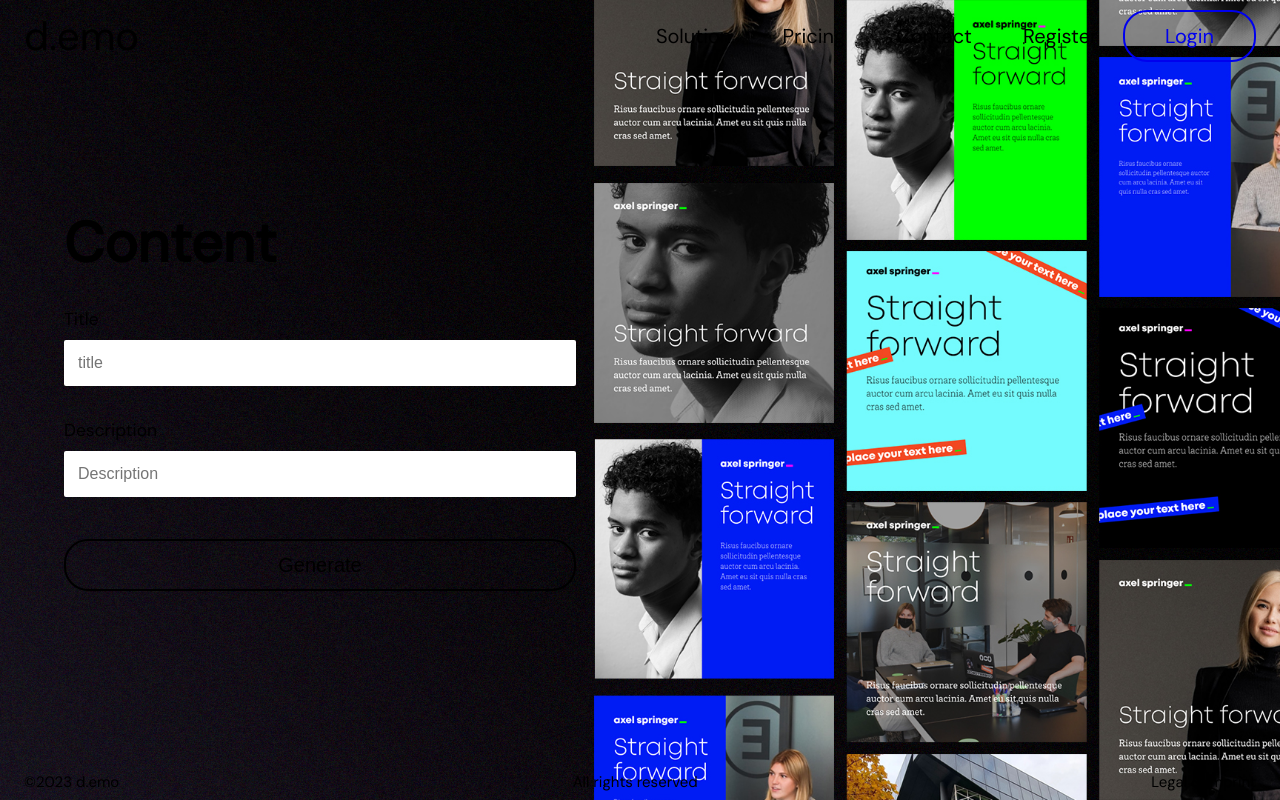
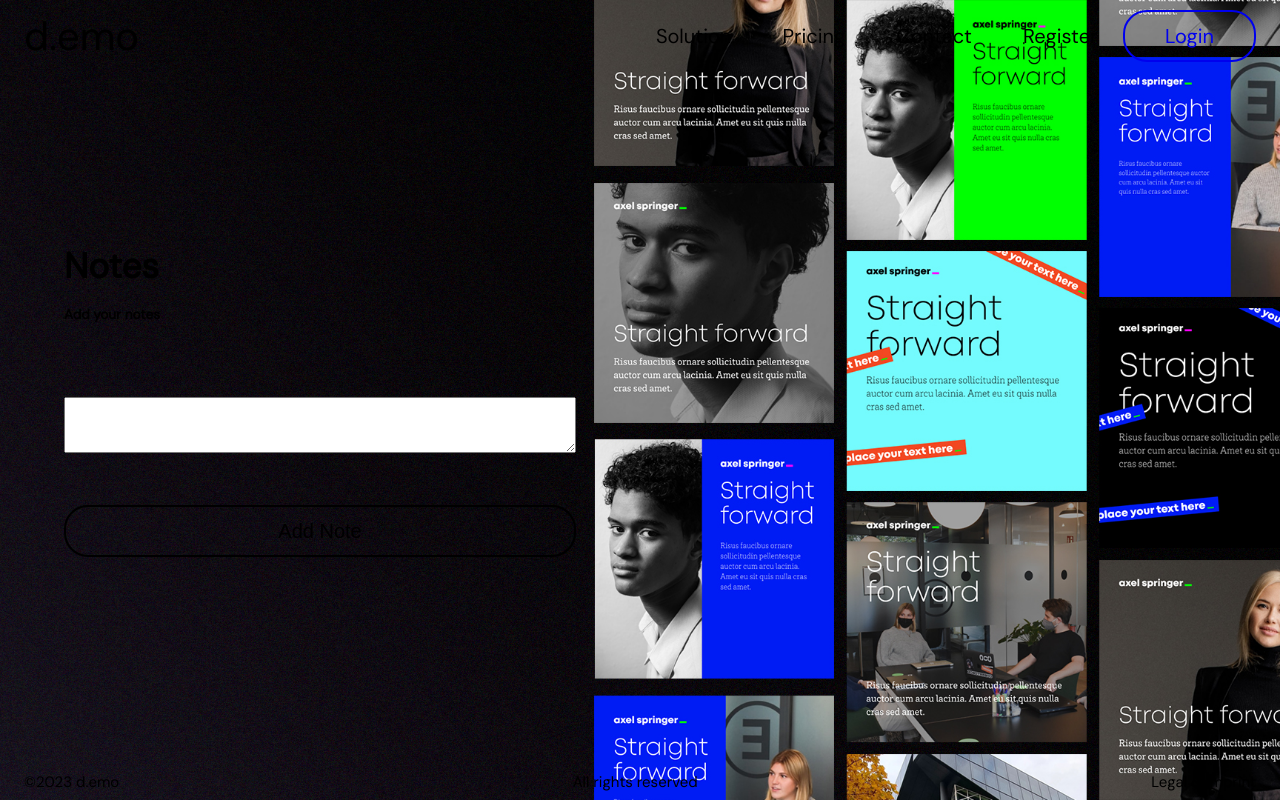
Before and after one commit to eduarnog/demo, a Python web app: template app/templates/simple_pages/dashboard.html in a window 1280 px wide. Run offline with Jinja, Linux system fonts and the light colour scheme; the template is opened without the code that fills it, so the values that code supplies are empty.

Commit message:
v.001.010

```diff
--- a/app/app.py
+++ b/app/app.py
@@ -1,7 +1,8 @@
 from flask import Flask
-from . import simple_pages, users
 from app.extensions.database import db, migrate
 from app.extensions.authentication import login_manager
+from . import simple_pages, users, notes
+
 
 def create_app():
   app = Flask(__name__)
@@ -16,6 +17,7 @@
 def register_blueprints(app: Flask):
   app.register_blueprint(simple_pages.routes.blueprint)
   app.register_blueprint(users.routes.blueprint)
+  app.register_blueprint(notes.routes.blueprint)
 
 # Extensions
 def register_extensions(app: Flask):
--- /dev/null
+++ b/app/notes/__init__.py
@@ -0,0 +1 @@
+from . import routes, models
--- a/app/static/scripts.js
+++ b/app/static/index.js
@@ -4,3 +4,12 @@
 menuButton.addEventListener('click', function() {
   menuSection.classList.toggle('open');
 });
+
+function deleteNote(noteId) {
+  fetch("/delete-note", {
+    method: "POST",
+    body: JSON.stringify({ noteId: noteId }),
+  }).then((_res) => {
+    window.location.href = "/";
+  });
+}
--- a/app/templates/00-base.html
+++ b/app/templates/00-base.html
@@ -37,7 +37,7 @@
     {% endblock %}
 
     <!--JavaScript-->
-    <script src="{{ url_for('static', filename='scripts.js') }}"></script>
+    <script src="{{ url_for('static', filename='index.js') }}"></script>
 
   </head>
 
@@ -53,7 +53,7 @@
       <div class="nav-items">
         {% if current_user.is_authenticated %}
         <a href="#" class="nav-link">{{ current_user.first_name }}</a>
-        <div class="avatar-icon"></div>
+        <a href="/dashboard"class="avatar-icon"></a>
         {% else %}
         <a href="#" class="nav-link">Solution</a>
         <a href="#" class="nav-link">Pricing</a>
@@ -100,6 +100,19 @@
     {% endblock %}
     </main>
 
+    {% block javascript %}
+    <script type="text/javascript">
+      function deleteNote(noteId) {
+      fetch("/delete-note", {
+        method: "POST",
+        body: JSON.stringify({ noteId: noteId }),
+      }).then((_res) => {
+        window.location.href = "/";
+      });
+      }
+    </script>
+    {% endblock %}
+
 
 
     <footer class="footer-sign">
--- a/app/templates/simple_pages/dashboard.html
+++ b/app/templates/simple_pages/dashboard.html
@@ -4,31 +4,24 @@
 {% block content%}
 <section class="section-full-h">
   <div class="container-small-v">
-      <h1 class="display-medium">Content</h1>
-      <form class="login-form" method="POST">
-          <div class="group-wrap-8-v">
-              <label class="label-large">Title</label>
-              <input
-                  id="title"
-                  class="input-primary-light"
-                  name="title"
-                  placeholder="title"
-                  type="text"
-              />
-          </div>
-          <div class="group-wrap-8-v">
-              <label class="label-large" >Description</label>
-              <input
-                  id="description"
-                  class="input-primary-light"
-                  name="description"
-                  placeholder="Description"
-                  type="text"
-              />
-          </div>
-          <br/>
-          <button type="submit" class="button-primary">Generate</button>
-      </form>
+    <h1 class="headline-medium">Notes</h1>
+    <h5 class="body-medium">Add your notes</h1>
+    <ul  id="notes">
+      {% for note in current_user.notes %}
+      <li>
+        {{ note.data }}
+        <button type="button" onClick="deleteNote({{ note.id }})">
+          <span aria-hidden="true">&times;</span>
+        </button>
+      </li>
+      {% endfor %}
+    </ul>
+    <form  class="login-form" method="POST">
+      <textarea class="label-large" name="note" id="note"></textarea>
+      <br />
+      <br />
+      <button class="button-primary" type="submit">Add Note</button>
+    </form>
   </div>
   </section>
-      {% endblock %}
+{% endblock %}
--- a/app/templates/users/register.html
+++ b/app/templates/users/register.html
@@ -36,7 +36,7 @@
                 />
             </div>
             <div class="group-wrap-8-v">
-                <label class="label-large" for="password2">Confirm Password</label>
+                <label x for="password2">Confirm Password</label>
                 <input
                     id="password2"
                     name="password2"
```
Also changed, not shown: app/notes/models.py (added, +8 -0 lines), app/notes/routes.py (added, +19 -0 lines), app/simple_pages/routes.py (+18 -4 lines).
